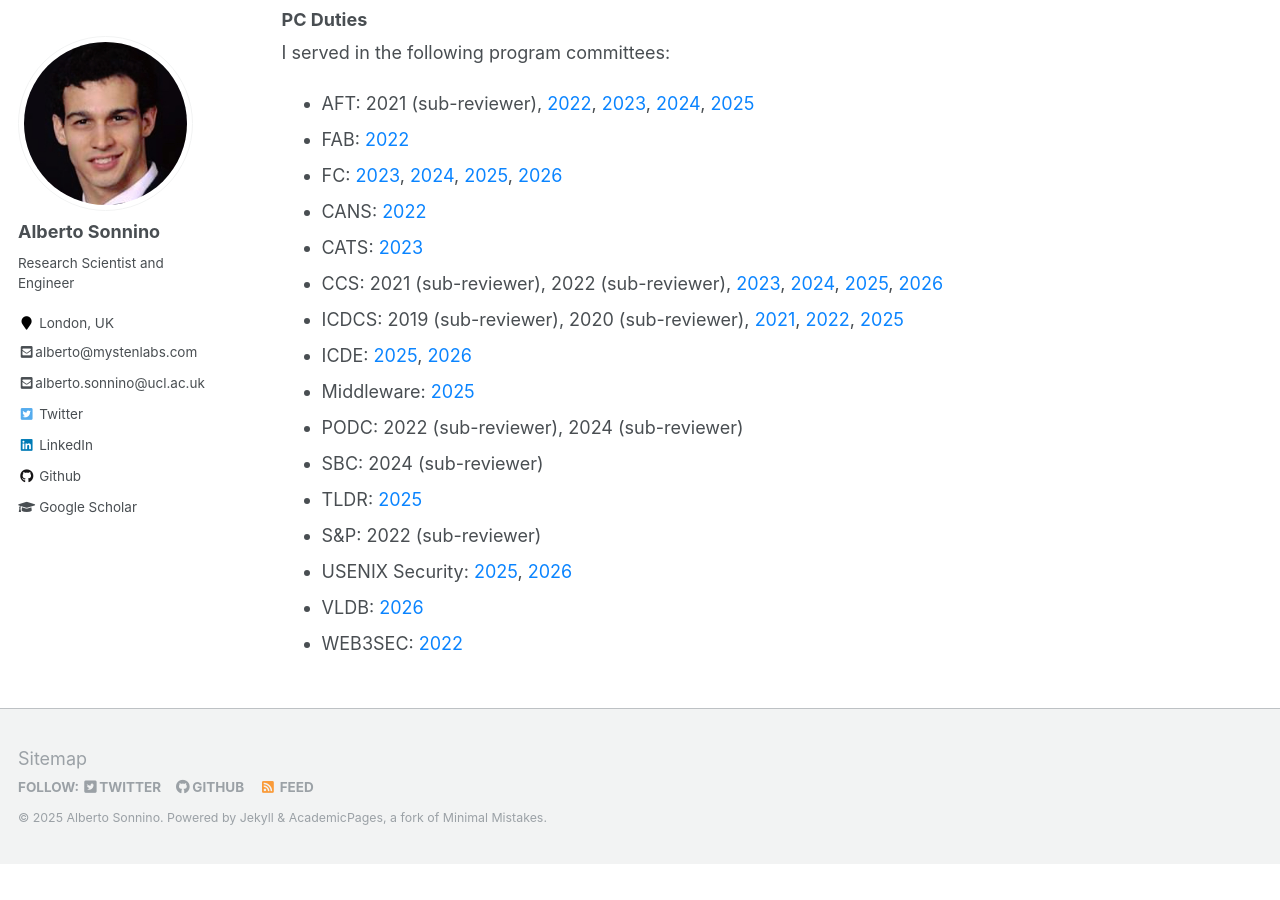
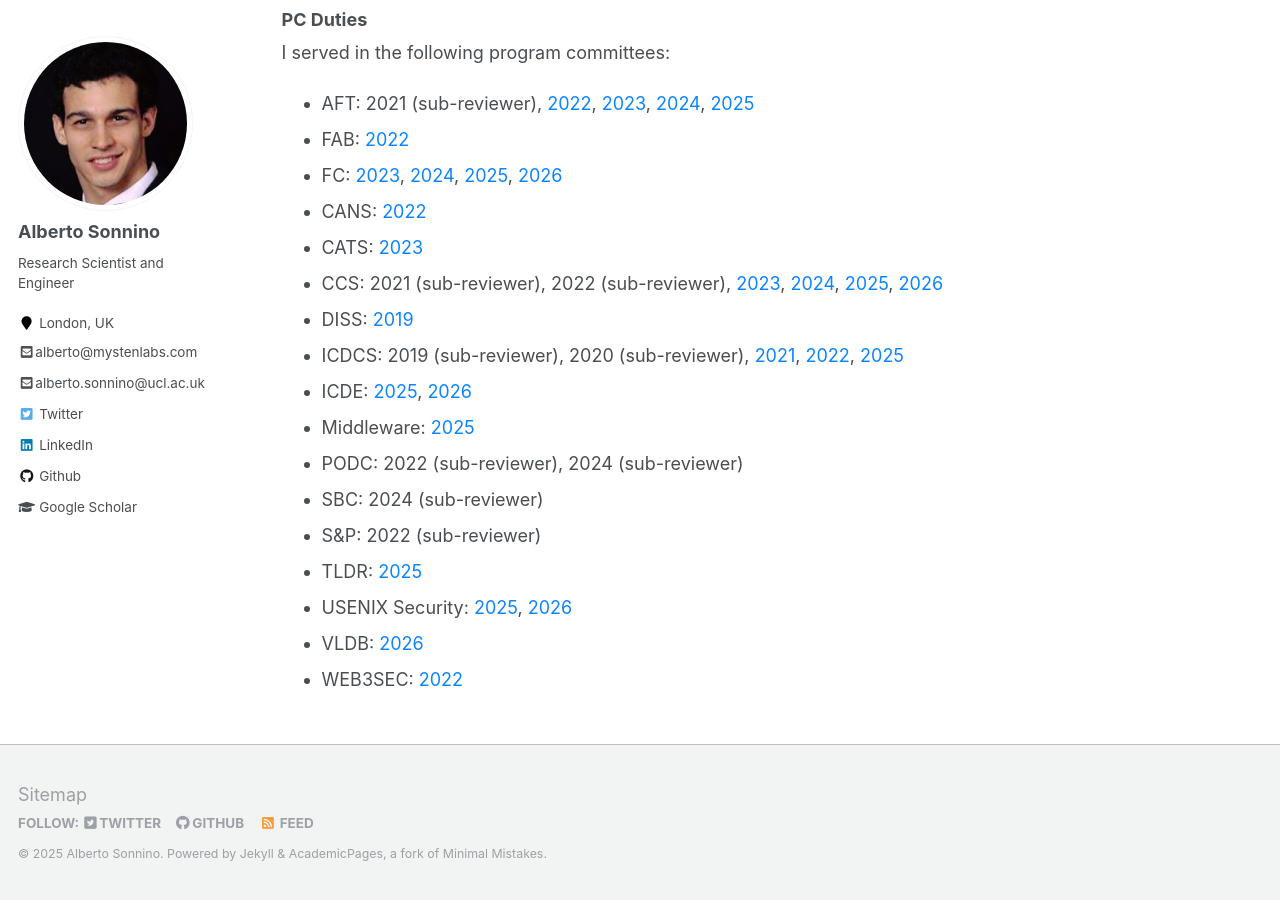
Before and after one commit to asonnino/asonnino.github.io, a Jekyll site: the page built from _pages/academia.md, in a window 1280 px wide and 900 px high, scrolled down 1686 px. Built offline with Jekyll 4.4.1, drawn with Linux system fonts in a browser that asks for light colours; before the commit the page ends 2550 px from its top, so only the background shows below that.

Commit message:
feat: update pc duties

```diff
--- a/_pages/academia.md
+++ b/_pages/academia.md
@@ -67,13 +67,14 @@ I served in the following program committees:
 - CANS: [2022](https://www.cans2022.com/committees.php)
 - CATS: [2023](https://catsworkshop.dev/organization/)
 - CCS: 2021 (sub-reviewer), 2022 (sub-reviewer), [2023](https://www.sigsac.org/ccs/CCS2023/orgs-program.html), [2024](https://www.sigsac.org/ccs/CCS2024/organization/prog-committee.html), [2025](https://www.sigsac.org/ccs/CCS2025/program-committee), [2026]()
+- DISS: [2019](https://www.ndss-symposium.org/ndss2019/cfp-diss-2019)
 - ICDCS: 2019 (sub-reviewer), 2020 (sub-reviewer), [2021](https://icdcs2021.us/technical-committee.html), [2022](https://icdcs2022.icdcs.org/tc), [2025](https://icdcs2025.icdcs.org)
 - ICDE: [2025](https://ieee-icde.org/2025/program-committees/), [2026](https://icde2026.github.io/pc-chairs.html)
 - Middleware: [2025](https://middleware-conf.github.io/2025/program-committee)
 - PODC: 2022 (sub-reviewer), 2024 (sub-reviewer)
 - SBC: 2024 (sub-reviewer)
+- S&P: 2022 (sub-reviewer)
 - TLDR: [2025](https://www.thelatestindefi.org/conference)
-- S&P: 2022 (sub-reviewer)
 - USENIX Security: [2025](https://www.usenix.org/conference/usenixsecurity25/call-for-papers), [2026]()
 - VLDB: [2026](https://vldb.org/2026/officers.html)
 - WEB3SEC: [2022](https://www.acsac.org/2022/workshops/web3sec/WEB3SEC2022-CFP.pdf)
```
